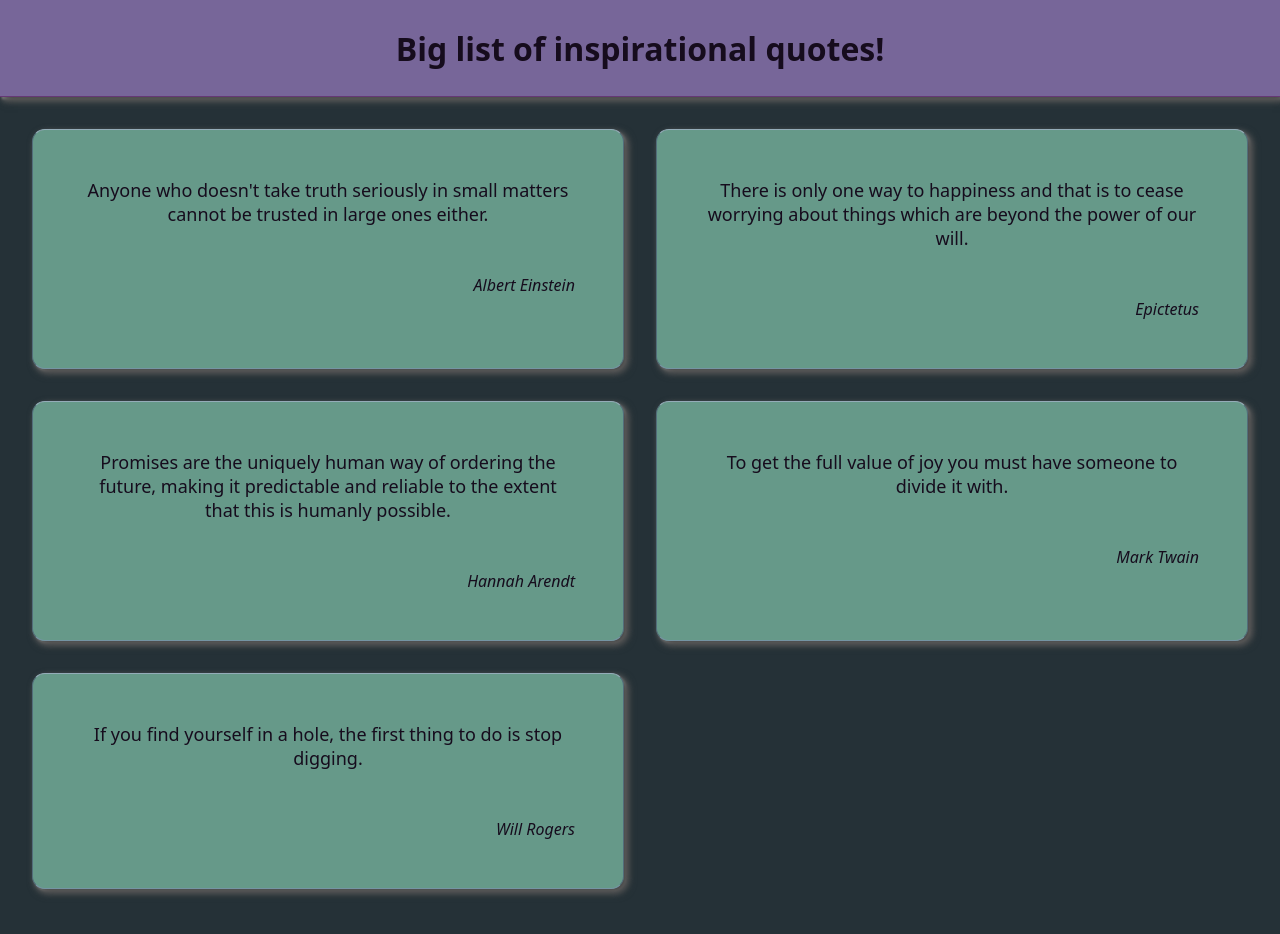
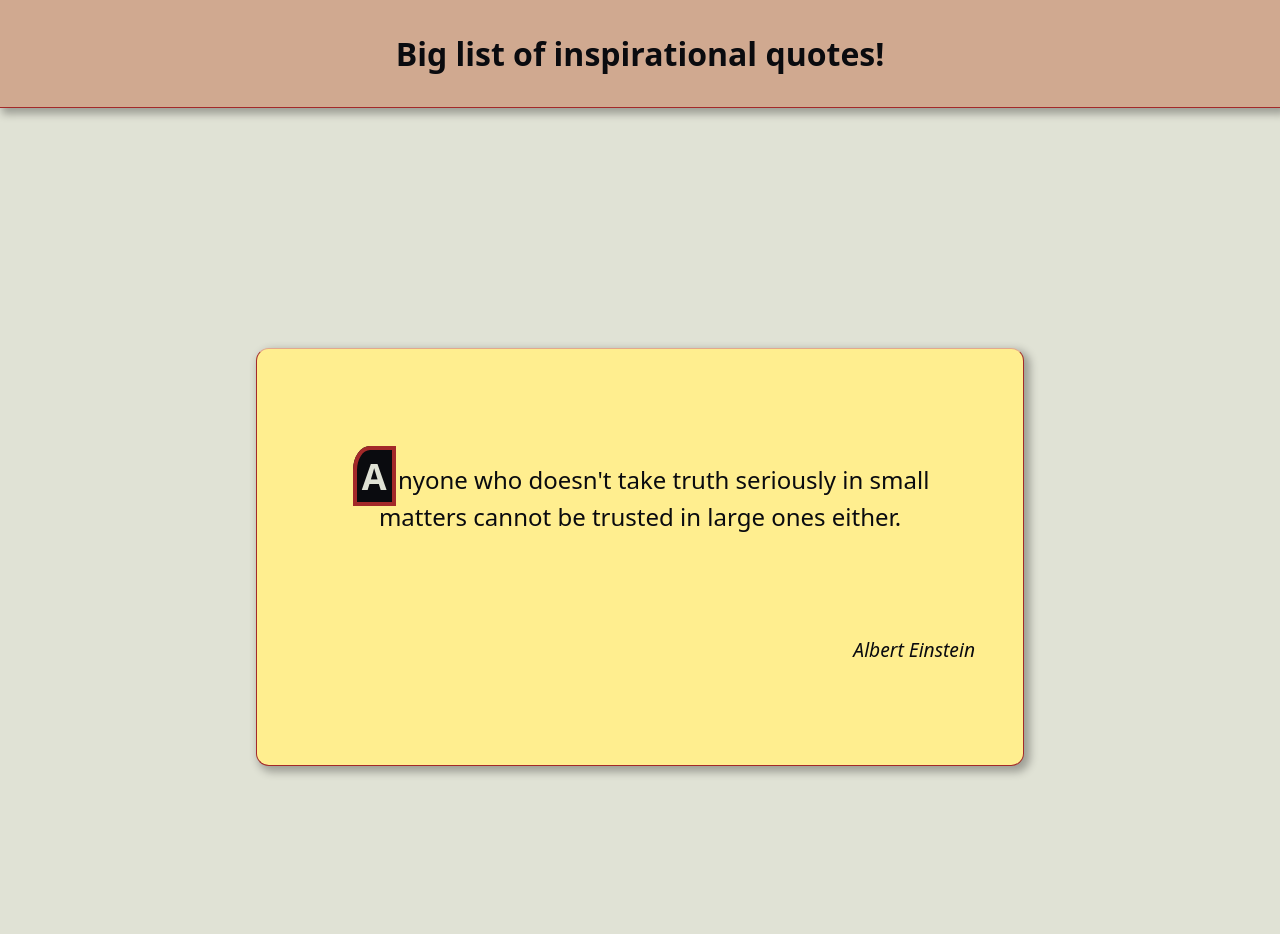
Before and after one commit to RabbagastRobert/oppgave-5, a website: page index.html in a window 1280 px wide. Drawn offline with Linux system fonts and the light colour scheme; a web font is replaced by a local one.

Commit message:
Much better styling

```diff
--- a/script.js
+++ b/script.js
@@ -91,6 +91,7 @@ function showMoreCards(count) {
 
 loadQuotesData().then(() => {
     cardsContainer.innerHTML = '';
+    showMoreCards(1);
 })
 
 setInterval(() => {
@@ -98,7 +99,7 @@ setInterval(() => {
     if (showMoreCardsCooldown) return;
 
     const { scrollTop, scrollHeight, clientHeight } = document.documentElement;
-    if (scrollTop + clientHeight >= scrollHeight - 100) {
+    if (scrollTop + clientHeight >= scrollHeight - 10) {
         showMoreCards(1);
 
         showMoreCardsCooldown = true;
--- a/styles.css
+++ b/styles.css
@@ -6,16 +6,21 @@
 /* GLOBAL STYLING */
 
 :root {
-  --col-bg-1: hsl(200, 20%, 18%);
+  --col-bg-1: hsl(69, 18%, 86%);
+  --col-bg-2: hsl(24, 41%, 69%);
+  --col-bg-3: hsl(51, 100%, 78%);
+  --col-border: hsl(0, 60%, 40%);
+  --col-border-higlight: hsl(20, 60%, 72%);
+  /*
   --col-bg-2: hsl(200, 20%, 40%);
   --col-bg-3: hsl(161, 20%, 50%);
   --col-bg-4: hsl(260, 20%, 50%);
   --col-border-1: hsl(200, 20%, 65%);
   --col-border-2: hsl(200, 20%, 40%);
   --col-border-3: hsl(200, 20%, 55%);
-  --col-border-4: hsl(284, 35%, 34%);
-  --col-text: hsl(275, 41%, 8%);
-  --shadow-normal: 4px 4px 8px hsl(0, 0%, 26%), 3px 3px 6px hsl(0, 0%, 51%), 2px 2px 2px hsl(0, 0%, 58%);
+  --col-border-4: hsl(284, 35%, 34%); */
+  --col-text: hsl(230, 21%, 5%);
+  --shadow-normal: 4px 4px 8px 2px hsla(0, 0%, 0%, 30%);
 }
 
 * {
@@ -35,12 +40,12 @@ body {
 }
 
 header {
-  background-color: var(--col-bg-4);
-  border-bottom: 1px solid var(--col-border-4);
+  background-color: var(--col-bg-2);
   display: flex;
   justify-content: center;
-  align-items: center;
-  height: 6rem;
+  border-bottom: 1px solid var(--col-border);
+  text-align: center;
+  padding: 2rem;
   box-shadow: var(--shadow-normal);
 }
 
@@ -56,66 +61,69 @@ footer {
 /* CARDS STYLING */
 
 #cardsContainer {
-  display: grid;
-  grid: auto / 1fr 1fr;
-  gap: 2rem;
-  margin: 2rem;
+  display: flex;
+  flex-direction: column;
+  gap: 50vh;
+  margin: 30vh 20vw 50vh 20vw;
 }
 
 .card {
+  min-height: 40vh;
   background-color: var(--col-bg-3);
   border-radius: 0.8rem;
   border: 1px solid;
-  border-color: var(--col-border-1) var(--col-border-2) var(--col-border-3) var(--col-border-2);
+  border-color: var(--col-border-higlight) var(--col-border) var(--col-border) var(--col-border);
   box-shadow: var(--shadow-normal);
   display: flex;
   flex-direction: column;
-  /* justify-content: space-between; */
+  justify-content: space-evenly;
   gap: 3rem;
   padding: 3rem;
-  animation: slideFromLeft 600ms ease;
-}
-
-.card:nth-child(even) {
-  animation: slideFromRight 600ms ease;
+  transform: perspective(1000px);
+  animation: showCardAnimation 3s ease-in;
 }
 
 .card .quote {
-  font-size: large;
+  font-size: x-large;
   text-align: center;
 }
 
+.card .quote::first-letter {
+  font-size: 150%;
+  font-weight: bolder;
+  border: 4px solid var(--col-border);
+  border-radius: 40% 0 0 0;
+  background-color: var(--col-text);
+  color: var(--col-bg-1);
+  padding: 0.1rem 0.3rem;
+  margin: 0.15rem
+}
+
 .card .author {
+  font-size: larger;
   text-align: right;
   font-style: italic;
+
 }
 
-@keyframes slideFromLeft {
-  from {
-    transform: translateX(-1000px);
-    opacity: 0;
+@keyframes showCardAnimation {
+  0% {
+    transform: rotateX(30deg);
+    /* opacity: 0; */
+    opacity: 0.4;
   }
 
-  to {
-    transform: translateX(0px);
+  20% {
+  }
+
+  100% {
+    transform: rotateX(0deg);
     opacity: 1;
   }
 }
 
-@keyframes slideFromRight {
-  from {
-    transform: translateX(1000px);
-    opacity: 0;
-  }
-
-  to {
-    transform: translateX(0px);
-    opacity: 1;
+@media screen and (max-width: 420px) {
+  #cardsContainer {
+    margin: 30vh 2rem 50vh 2rem;
   }
 }
-
-@media screen and (max-width: 450px) {
-  #cardsContainer {
-    grid: auto / 1fr;
-  }
-}
```
